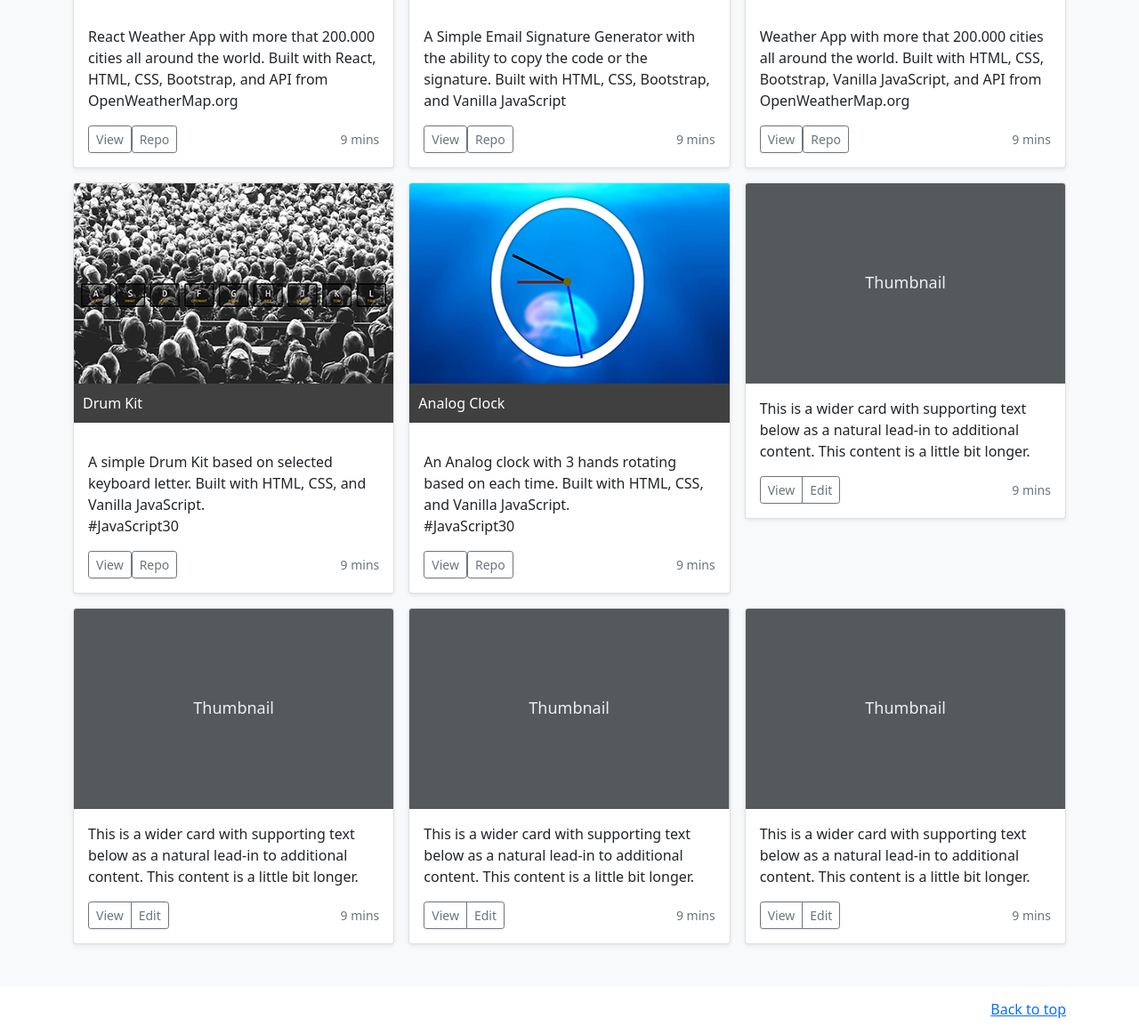
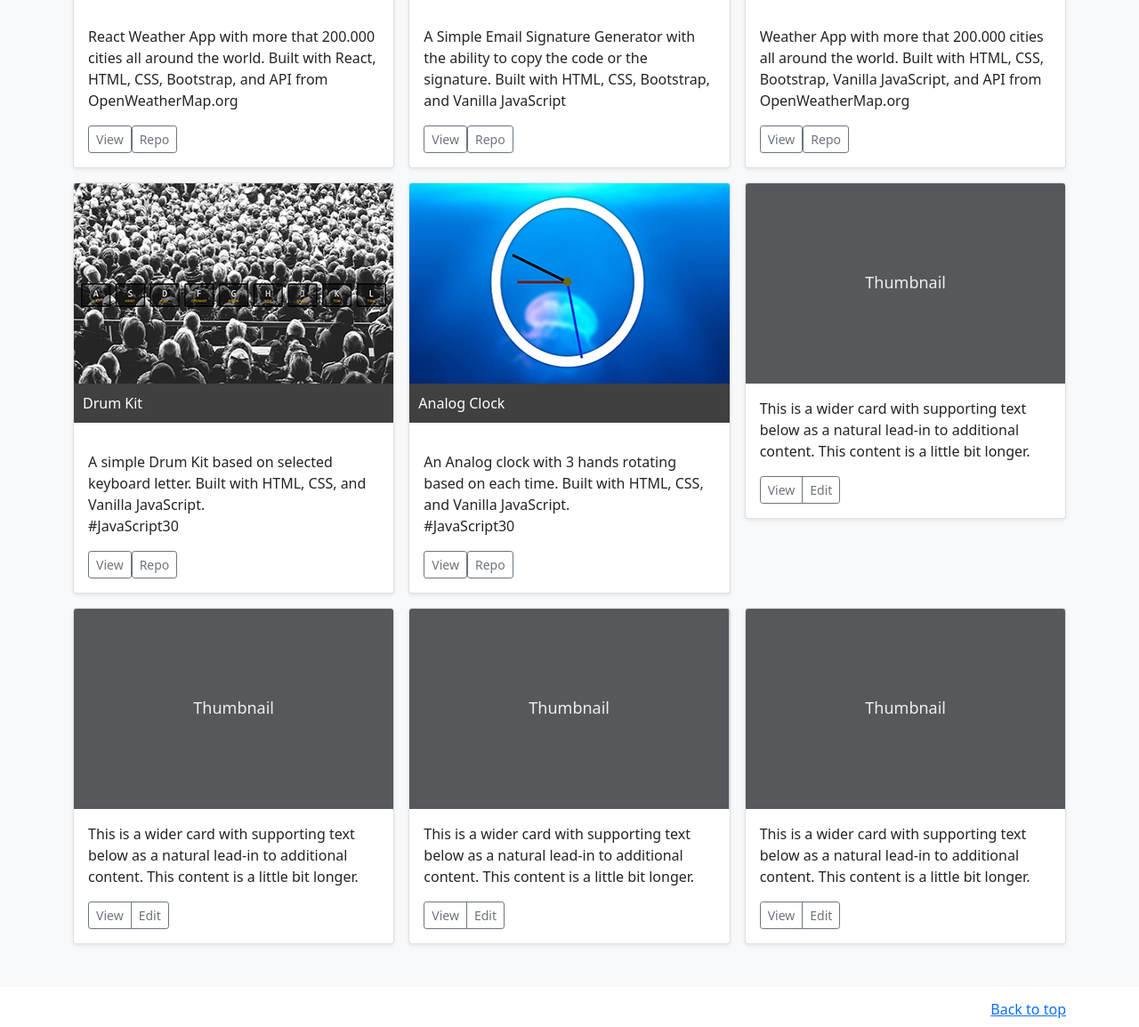
Before and after one commit to irSilviana/JavaScript30, a plain HTML site: page index.html in a window 1280 px wide. Shown: the part 831-1985 px from the top of the page at 89% size. Drawn offline with nearby package versions, Linux system fonts and the light colour scheme.

Commit message:
Update card style

```diff
--- a/index.html
+++ b/index.html
@@ -183,7 +183,7 @@
                         </button></a
                       >
                     </div>
-                    <small class="text-muted">9 mins</small>
+                    <!-- <small class="text-muted">9 mins</small> -->
                   </div>
                 </div>
               </div>
@@ -233,7 +233,7 @@
                         </button></a
                       >
                     </div>
-                    <small class="text-muted">9 mins</small>
+                    <!-- <small class="text-muted">9 mins</small> -->
                   </div>
                 </div>
               </div>
@@ -282,7 +282,7 @@
                         </button></a
                       >
                     </div>
-                    <small class="text-muted">9 mins</small>
+                    <!-- <small class="text-muted">9 mins</small> -->
                   </div>
                 </div>
               </div>
@@ -333,7 +333,7 @@
                         </button></a
                       >
                     </div>
-                    <small class="text-muted">9 mins</small>
+                    <!-- <small class="text-muted">9 mins</small> -->
                   </div>
                 </div>
               </div>
@@ -383,7 +383,7 @@
                         </button></a
                       >
                     </div>
-                    <small class="text-muted">9 mins</small>
+                    <!-- <small class="text-muted">9 mins</small> -->
                   </div>
                 </div>
               </div>
@@ -430,7 +430,7 @@
                         Edit
                       </button>
                     </div>
-                    <small class="text-muted">9 mins</small>
+                    <!-- <small class="text-muted">9 mins</small> -->
                   </div>
                 </div>
               </div>
@@ -478,7 +478,7 @@
                         Edit
                       </button>
                     </div>
-                    <small class="text-muted">9 mins</small>
+                    <!-- <small class="text-muted">9 mins</small> -->
                   </div>
                 </div>
               </div>
@@ -525,7 +525,7 @@
                         Edit
                       </button>
                     </div>
-                    <small class="text-muted">9 mins</small>
+                    <!-- <small class="text-muted">9 mins</small> -->
                   </div>
                 </div>
               </div>
@@ -572,7 +572,7 @@
                         Edit
                       </button>
                     </div>
-                    <small class="text-muted">9 mins</small>
+                    <!-- <small class="text-muted">9 mins</small> -->
                   </div>
                 </div>
               </div>
--- a/style.css
+++ b/style.css
@@ -31,6 +31,15 @@ a.text-white:hover {
   padding: 10px;
 }
 
+.card {
+  transition: all 0.7s ease-in-out;
+}
+
+.card:hover {
+  transform: scale(1.05);
+  transition: all 0.7s ease-in-out;
+}
+
 .to-top {
   position: relative;
   bottom: 35px;
```
